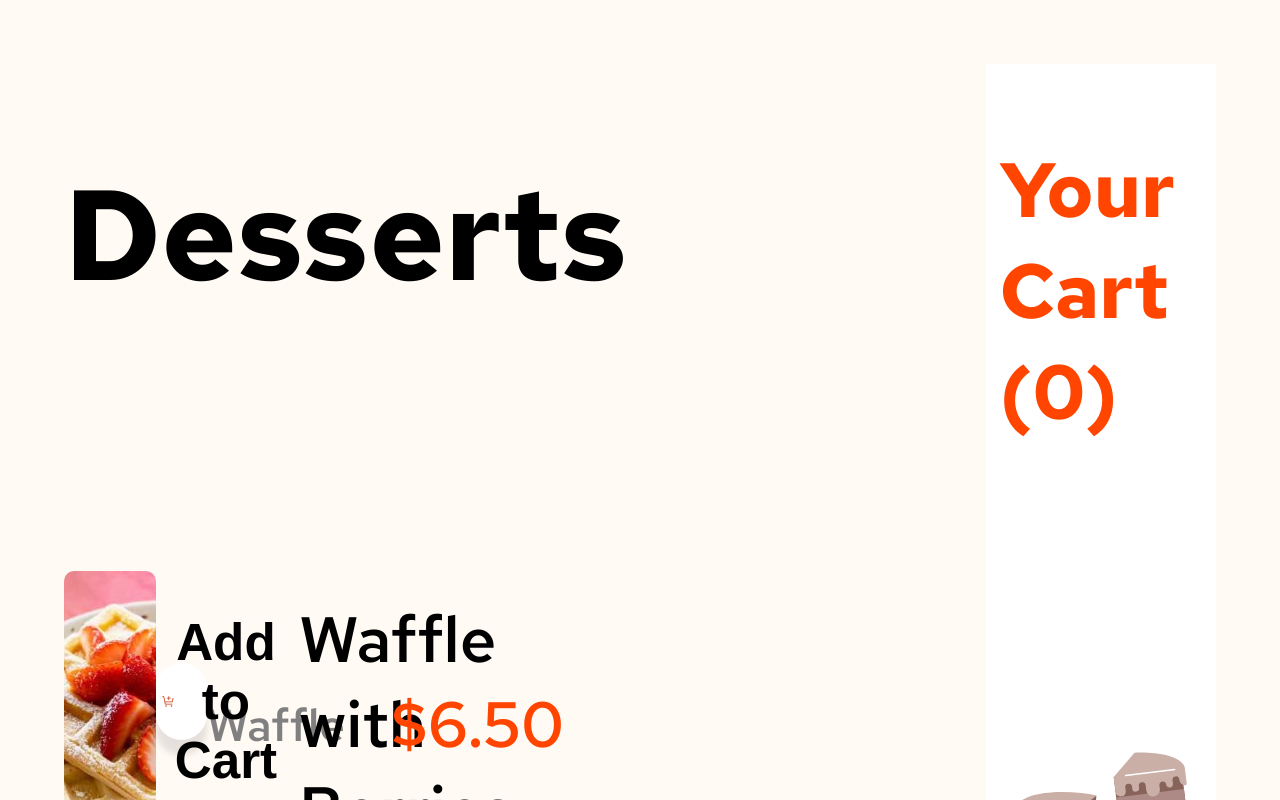
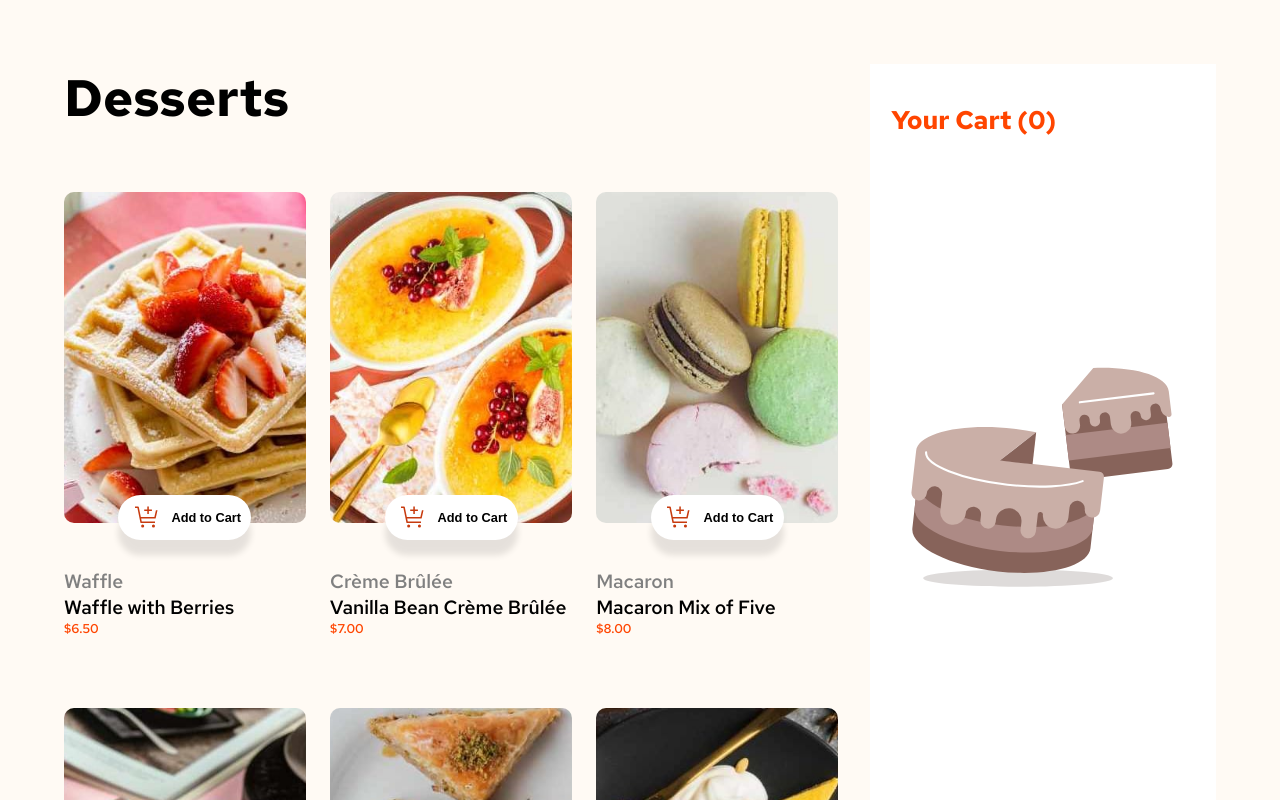
Before and after one commit to BYDINARES/products-list, a React (Vite) app: page / in a window 1280 px wide. Shown: the top 800 px of the page. Built offline with nearby package versions, Linux system fonts and the light colour scheme.

Commit message:
Fixing some sizes for the elements for the new screen size

```diff
--- a/src/App.css
+++ b/src/App.css
@@ -36,15 +36,22 @@ body {
   width: 100%;
   font-size: 10vw;
   text-align: left;
+  margin: 0%;
 }
-#root main .dessert {
+#root main .container-of-compoments {
+  display: flex;
+  flex-direction: row;
+  width: 100%;
+  gap: 5vw;
+}
+#root main .container-of-compoments .dessert {
   width: 100%;
   height: 80vw;
   display: flex;
   flex-direction: column;
   align-items: center;
 }
-#root main .dessert > img {
+#root main .container-of-compoments .dessert > img {
   width: 100%;
   height: 80%;
   border-radius: 10px;
@@ -83,13 +90,13 @@ body {
     box-shadow: 0 0 0 rgb(188, 48, 1);
   }
 }
-#root main .dessert > img.active {
+#root main .container-of-compoments .dessert > img.active {
   animation: neonBorder 1s forwards;
 }
-#root main .dessert > img.removing {
+#root main .container-of-compoments .dessert > img.removing {
   animation: neonBorderOut 1s forwards;
 }
-#root main .dessert button {
+#root main .container-of-compoments .dessert button {
   width: 55%;
   height: 20%;
   z-index: 1;
@@ -108,18 +115,18 @@ body {
   transition: all 0.2s ease-in-out;
   font-size: clamp(1rem, 4cqi, 100rem);
 }
-#root main .dessert button:hover, #root main .dessert button:focus-visible {
+#root main .container-of-compoments .dessert button:hover, #root main .container-of-compoments .dessert button:focus-visible {
   background-color: rgb(224, 224, 224);
   transform: scale(1.05);
 }
-#root main .dessert button:active {
+#root main .container-of-compoments .dessert button:active {
   transform: scale(0.9);
 }
-#root main .dessert button img {
+#root main .container-of-compoments .dessert button img {
   width: 30%;
   height: 70%;
 }
-#root main .dessert .increase-deacrease-button {
+#root main .container-of-compoments .dessert .increase-deacrease-button {
   grid-column: 2;
   grid-row: 1/3;
   position: relative;
@@ -140,10 +147,10 @@ body {
   box-shadow: 0 1.2vw 6px rgba(0, 0, 0, 0.1);
   transition: all 0.2s ease-in-out;
 }
-#root main .dessert .increase-deacrease-button:hover, #root main .dessert .increase-deacrease-button:focus-visible {
+#root main .container-of-compoments .dessert .increase-deacrease-button:hover, #root main .container-of-compoments .dessert .increase-deacrease-button:focus-visible {
   transform: scale(1.05);
 }
-#root main .dessert .increase-deacrease-button button {
+#root main .container-of-compoments .dessert .increase-deacrease-button button {
   background-color: transparent;
   border: solid 2px white;
   padding: 0%;
@@ -151,33 +158,33 @@ body {
   width: 5cqi;
   transition: all 0.2s ease-in-out;
 }
-#root main .dessert .increase-deacrease-button button:hover, #root main .dessert .increase-deacrease-button button:focus-visible {
+#root main .container-of-compoments .dessert .increase-deacrease-button button:hover, #root main .container-of-compoments .dessert .increase-deacrease-button button:focus-visible {
   transform: scale(1.05);
 }
-#root main .dessert .increase-deacrease-button button:active {
+#root main .container-of-compoments .dessert .increase-deacrease-button button:active {
   transform: scale(0.7);
 }
-#root main .dessert .increase-deacrease-button button img {
+#root main .container-of-compoments .dessert .increase-deacrease-button button img {
   height: 90%;
   width: 50%;
 }
-#root main .dessert small,
-#root main .dessert h3,
-#root main .dessert p {
+#root main .container-of-compoments .dessert small,
+#root main .container-of-compoments .dessert h3,
+#root main .container-of-compoments .dessert p {
   text-align: left;
   width: 100%;
   margin: 0%;
 }
-#root main .dessert small {
+#root main .container-of-compoments .dessert small {
   font-size: 3.5cqi;
   font-weight: 500;
   color: gray;
 }
-#root main .dessert h3 {
+#root main .container-of-compoments .dessert h3 {
   font-size: 5cqi;
   font-weight: 600;
 }
-#root main .dessert p {
+#root main .container-of-compoments .dessert p {
   color: orangered;
   font-weight: 600;
   font-size: 5cqi;
@@ -471,20 +478,105 @@ body {
   transform: scale(0.7);
 }
 
+#root {
+  /*   @media screen and (min-width: 576px) {
+    header {
+    }
+    main {
+    }
+    .dialog-open {
+    }
+  }
+  @media screen and (min-width: 768px) {
+    header {
+    }
+    main {
+    }
+    .dialog-open {
+    }
+  } */
+}
 @media screen and (min-width: 992px) {
   #root {
     display: grid;
-    grid-template-columns: 80% 20%;
+    grid-template-columns: 70% 30%;
   }
   #root main {
+    display: flex;
+    flex-direction: column;
     grid-column: 1/2;
+    gap: 4%;
   }
-  #root main .dessert {
-    flex-direction: row;
-    height: 30vw;
-    width: 10%;
+  #root main h1 {
+    font-size: 4cqi;
+  }
+  #root main .container-of-compoments {
+    display: flex;
+    flex-wrap: wrap;
+    gap: 3%;
+  }
+  #root main .container-of-compoments .dessert {
+    flex-direction: column;
+    height: 37vw;
+    width: 30%;
+  }
+  #root main .container-of-compoments .dessert > img {
+    height: 70%;
+  }
+  #root main .container-of-compoments .dessert button {
+    height: -moz-fit-content;
+    height: fit-content;
+    font-size: 1cqi;
+    padding: 2%;
+  }
+  #root main .container-of-compoments .dessert small {
+    font-size: 1.5cqi;
+  }
+  #root main .container-of-compoments .dessert h3 {
+    font-size: 1.5cqi;
+  }
+  #root main .container-of-compoments .dessert p {
+    font-size: 1cqi;
   }
   #root footer {
     grid-column: 2;
+    width: 100%;
+  }
+  #root footer aside.shopping-cart {
+    width: 100%;
+  }
+  #root footer aside.shopping-cart h1 {
+    font-size: 2cqi;
+  }
+}
+@media screen and (min-width: 1200px) {
+  #root main {
+    /* .container-of-compoments {
+      display: flex;
+      flex-wrap: wrap;
+      gap: 3%;
+    }
+    .dessert {
+      flex-direction: column;
+      flex-wrap: wrap;
+      height: 30vw;
+      width: 30%;
+      > img {
+      }
+      button {
+        img {
+        }
+      }
+      .increase-deacrease-button {
+        button {
+        }
+      }
+      small {
+      }
+      h3 {
+      }
+      p {
+      }
+    } */
   }
 }/*# sourceMappingURL=app.css.map */
--- a/src/App.jsx
+++ b/src/App.jsx
@@ -118,7 +118,7 @@ function App() {
       <main>
         <h1>Desserts</h1>
 
-        {arrayOfCharts}
+        <div className="container-of-compoments">{arrayOfCharts}</div>
         {/* This is the cart */}
       </main>
       <footer>
--- a/src/responsive-layouts.css
+++ b/src/responsive-layouts.css
@@ -1,17 +1,102 @@
+#root {
+  /*   @media screen and (min-width: 576px) {
+    header {
+    }
+    main {
+    }
+    .dialog-open {
+    }
+  }
+  @media screen and (min-width: 768px) {
+    header {
+    }
+    main {
+    }
+    .dialog-open {
+    }
+  } */
+}
 @media screen and (min-width: 992px) {
   #root {
     display: grid;
-    grid-template-columns: 80% 20%;
+    grid-template-columns: 70% 30%;
   }
   #root main {
+    display: flex;
+    flex-direction: column;
     grid-column: 1/2;
+    gap: 4%;
   }
-  #root main .dessert {
-    flex-direction: row;
-    height: 30vw;
-    width: 10%;
+  #root main h1 {
+    font-size: 4cqi;
+  }
+  #root main .container-of-compoments {
+    display: flex;
+    flex-wrap: wrap;
+    gap: 3%;
+  }
+  #root main .container-of-compoments .dessert {
+    flex-direction: column;
+    height: 37vw;
+    width: 30%;
+  }
+  #root main .container-of-compoments .dessert > img {
+    height: 70%;
+  }
+  #root main .container-of-compoments .dessert button {
+    height: -moz-fit-content;
+    height: fit-content;
+    font-size: 1cqi;
+    padding: 2%;
+  }
+  #root main .container-of-compoments .dessert small {
+    font-size: 1.5cqi;
+  }
+  #root main .container-of-compoments .dessert h3 {
+    font-size: 1.5cqi;
+  }
+  #root main .container-of-compoments .dessert p {
+    font-size: 1cqi;
   }
   #root footer {
     grid-column: 2;
+    width: 100%;
+  }
+  #root footer aside.shopping-cart {
+    width: 100%;
+  }
+  #root footer aside.shopping-cart h1 {
+    font-size: 2cqi;
+  }
+}
+@media screen and (min-width: 1200px) {
+  #root main {
+    /* .container-of-compoments {
+      display: flex;
+      flex-wrap: wrap;
+      gap: 3%;
+    }
+    .dessert {
+      flex-direction: column;
+      flex-wrap: wrap;
+      height: 30vw;
+      width: 30%;
+      > img {
+      }
+      button {
+        img {
+        }
+      }
+      .increase-deacrease-button {
+        button {
+        }
+      }
+      small {
+      }
+      h3 {
+      }
+      p {
+      }
+    } */
   }
 }/*# sourceMappingURL=responsive-layouts.css.map */
--- a/src/styles/app.scss
+++ b/src/styles/app.scss
@@ -40,7 +40,14 @@ body {
       width: 100%;
       font-size: 10vw;
       text-align: left;
+      margin: 0%;
     }
+
+    .container-of-compoments {
+      display: flex;
+      flex-direction: row;
+      width: 100%;
+      gap: 5vw;
 
       //The component
       .dessert {
@@ -214,6 +221,7 @@ body {
           color: orangered;
           font-weight: 600;
           font-size: 5cqi;
+        }
       }
     }
   }
--- a/src/styles/responsive-layouts.scss
+++ b/src/styles/responsive-layouts.scss
@@ -1,5 +1,5 @@
 #root {
-  @media screen and (min-width: 576px) {
+  /*   @media screen and (min-width: 576px) {
     header {
     }
     main {
@@ -14,26 +14,66 @@
     }
     .dialog-open {
     }
-  }
+  } */
   @media screen and (min-width: 992px) {
     display: grid;
-    grid-template-columns: 80% 20%;
+    grid-template-columns: 70% 30%;
 
     main {
+      display: flex;
+      flex-direction: column;
       grid-column: 1/2;
+      gap: 4%;
 
-      .dessert {
-        flex-direction: row;
-        height: 30vw;
-        width: 10%;
+      h1 {
+        font-size: 4cqi;
       }
-      aside.shopping-cart {
-      }
-      .dialog-open {
+
+      .container-of-compoments {
+        display: flex;
+        flex-wrap: wrap;
+        gap: 3%;
+
+        .dessert {
+          flex-direction: column;
+          height: 37vw;
+          width: 30%;
+          > img {
+            height: 70%;
+          }
+          button {
+            height: fit-content;
+            font-size: 1cqi;
+            padding: 2%;
+            img {
+            }
+          }
+          .increase-deacrease-button {
+            button {
+            }
+          }
+          small {
+            font-size: 1.5cqi;
+          }
+          h3 {
+            font-size: 1.5cqi;
+          }
+          p {
+            font-size: 1cqi;
+          }
+        }
       }
     }
     footer {
       grid-column: 2;
+      width: 100%;
+
+      aside.shopping-cart {
+        width: 100%;
+        h1 {
+          font-size: 2cqi;
+        }
+      }
       .dialog-open {
       }
     }
@@ -42,6 +82,33 @@
     header {
     }
     main {
+      /* .container-of-compoments {
+        display: flex;
+        flex-wrap: wrap;
+        gap: 3%;
+      }
+      .dessert {
+        flex-direction: column;
+        flex-wrap: wrap;
+        height: 30vw;
+        width: 30%;
+        > img {
+        }
+        button {
+          img {
+          }
+        }
+        .increase-deacrease-button {
+          button {
+          }
+        }
+        small {
+        }
+        h3 {
+        }
+        p {
+        }
+      } */
     }
     .dialog-open {
     }
```
Also changed, not shown: 2 other files (tests, documents, lock files or other folders). Lines whose indentation alone changed are shown as unchanged.
